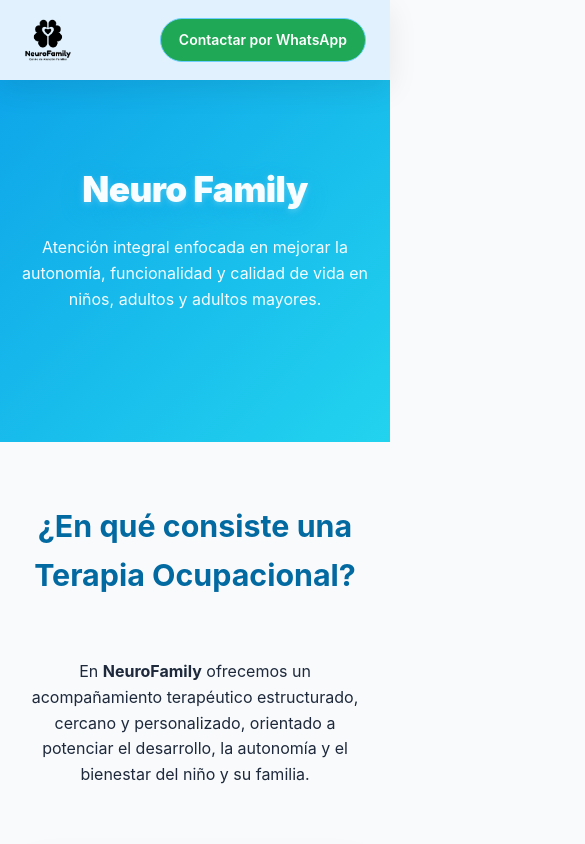
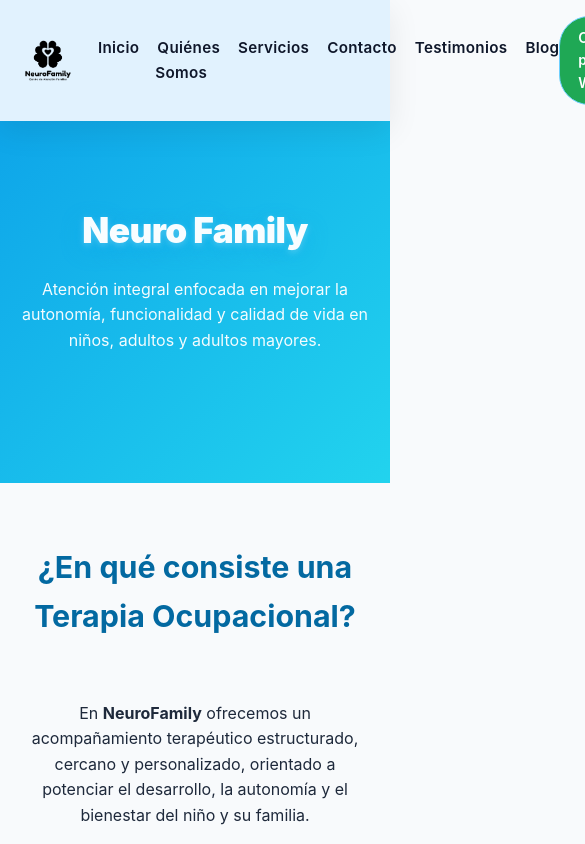
Before and after one commit to peteAlvarez/terapeuta-web, a React (Vite) app: page / in a window 390 px wide. Shown: the top 844 px of the page, 585 px wide, since content can reach past the window. Built offline with nearby package versions, Linux system fonts and the light colour scheme.

Commit message:
Fix navbar responsive visible en mobile

```diff
--- a/src/App.css
+++ b/src/App.css
@@ -1013,7 +1013,10 @@
 
 @media (max-width: 768px) {
   .nav-links {
-    display: none;
+    display: flex;        /* 🔥 vuelve a mostrarlas */
+    gap: 16px;
+    font-size: 0.9rem;
+    margin-left: 24px;
   }
 }
 
```
